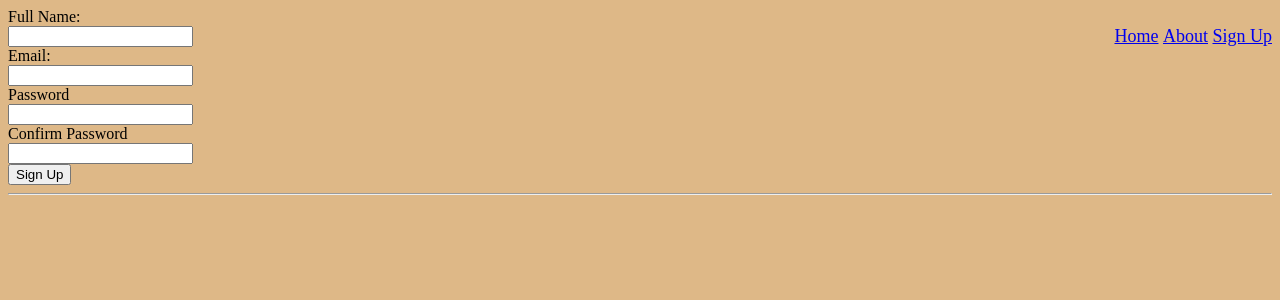
After one commit to shade-12/paws-rescue-center, a Flask app: page /signup in a window 1280 px wide. The commit adds this page. Shown: the top 300 px of the page. Run offline with Flask 2, Linux system fonts and the light colour scheme.

Commit message:
Add signup form

```diff
--- a/app.py
+++ b/app.py
@@ -1,9 +1,12 @@
 # Import Flask module from flask package
 from flask import Flask, render_template, abort
+from forms import SignupForm
 
 
 # Create a WSGI application object
 app = Flask(__name__)
+
+app.config['SECRET_KEY'] = 'dfewfew123213rwdsgert34tgfd1234trgf'
 
 
 """Information regarding the Pets in the System."""
@@ -51,6 +54,20 @@ def pet_details(pet_id):
         abort(404, description="No pet was found with the given ID: " + str(pet_id))
     return render_template("details.html", pet=pet)
 
+@app.route("/signup", methods=["GET", "POST"])
+def signup():
+    form = SignupForm()
+
+    if form.is_submitted():
+        print("Submitted.")
+
+    if form.validate():
+        print("Valid.")
+
+    if form.validate_on_submit():
+        print("Submitted and valid.")
+
+    return render_template("signup.html", form=form)
 
 
 # Run the application in main
--- /dev/null
+++ b/forms.py
@@ -0,0 +1,11 @@
+from flask_wtf import FlaskForm
+from wtforms import StringField, PasswordField, SubmitField
+from wtforms.validators import InputRequired, Email, EqualTo
+
+
+class SignupForm(FlaskForm):
+    full_name = StringField('Full Name', validators=[InputRequired()])
+    email = StringField('Email', validators=[InputRequired(), Email()])
+    password = PasswordField('Password', validators=[InputRequired()])
+    confirm_password = PasswordField('Confirm Password', validators=[InputRequired(), EqualTo('password')])
+    submit = SubmitField('Sign Up')
--- a/templates/base.html
+++ b/templates/base.html
@@ -10,6 +10,15 @@
     {% endblock %}
 
 </head>
+    <!-- Navbar -->
+    <div>
+        <ul style="list-style-type: none;float: right;font-size: large;">
+            <li style="display:inline"><a href="{{url_for('home')}}">Home</a></li>
+            <li style="display:inline"><a href="{{url_for('about')}}">About</a></li>
+            <li style="display:inline"><a href="{{url_for('signup')}}">Sign Up</a></li>
+        </ul>
+    </div>
+
     {% block content %}
     <!-- Placeholder for Page Content -->
     {% endblock %}
--- /dev/null
+++ b/templates/signup.html
@@ -0,0 +1,34 @@
+{% extends "base.html" %}
+
+{% block title %}
+Sign Up
+{% endblock %}
+
+{% block content %}
+<body>
+    <form action="{{url_for('signup')}}" method="POST">
+        <!-- Full Name Field -->
+        {{ form.full_name.label }}: <br>
+        {{ form.full_name }}
+        <br>
+        <!-- Email Field -->
+        {{ form.email.label }}: <br>
+        {{ form.email }}
+        <br>
+        <!-- Password Field -->
+        {{ form.password.label }}<br>
+        {{ form.password }}
+        <br>
+        <!-- Confirm Password Field -->
+        {{ form.confirm_password.label }}<br>
+        {{ form.confirm_password }}
+        <br>
+        <!-- Hidden CSRF Token Field -->
+        {{ form.csrf_token }}
+        <!-- Submit Button -->
+        {{ form.submit }}
+    </form>
+
+    <hr>
+</body>
+{% endblock %}
```
Also changed, not shown: templates/login.html (added, +26 -0 lines).
